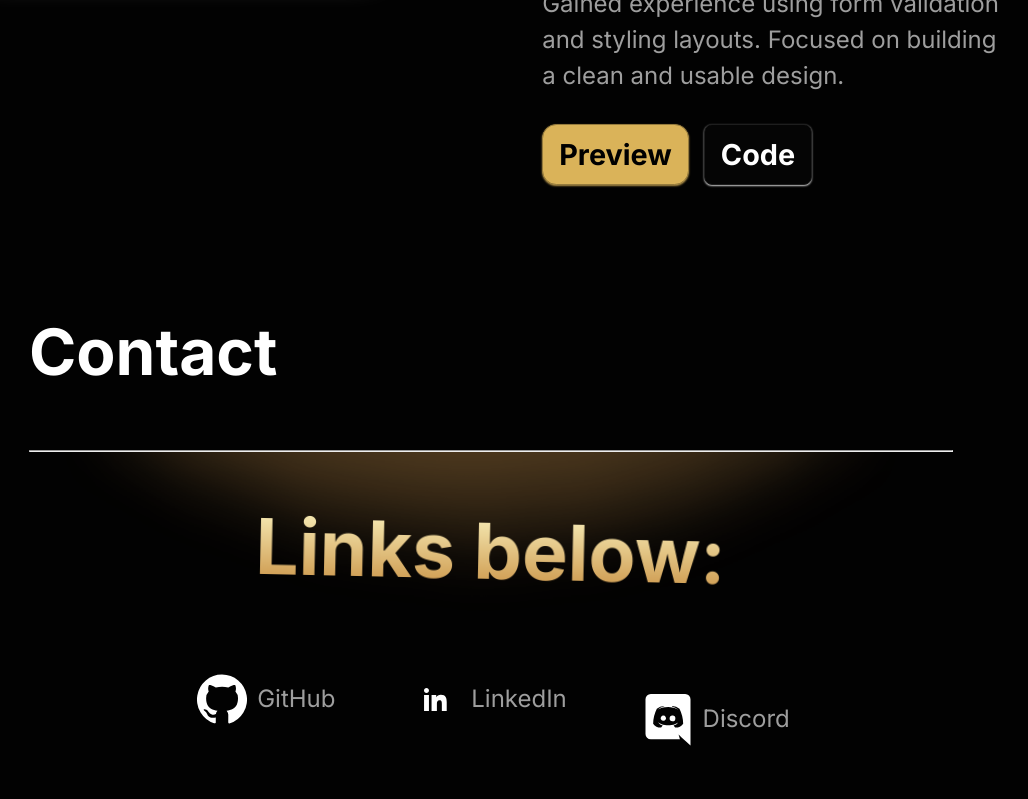
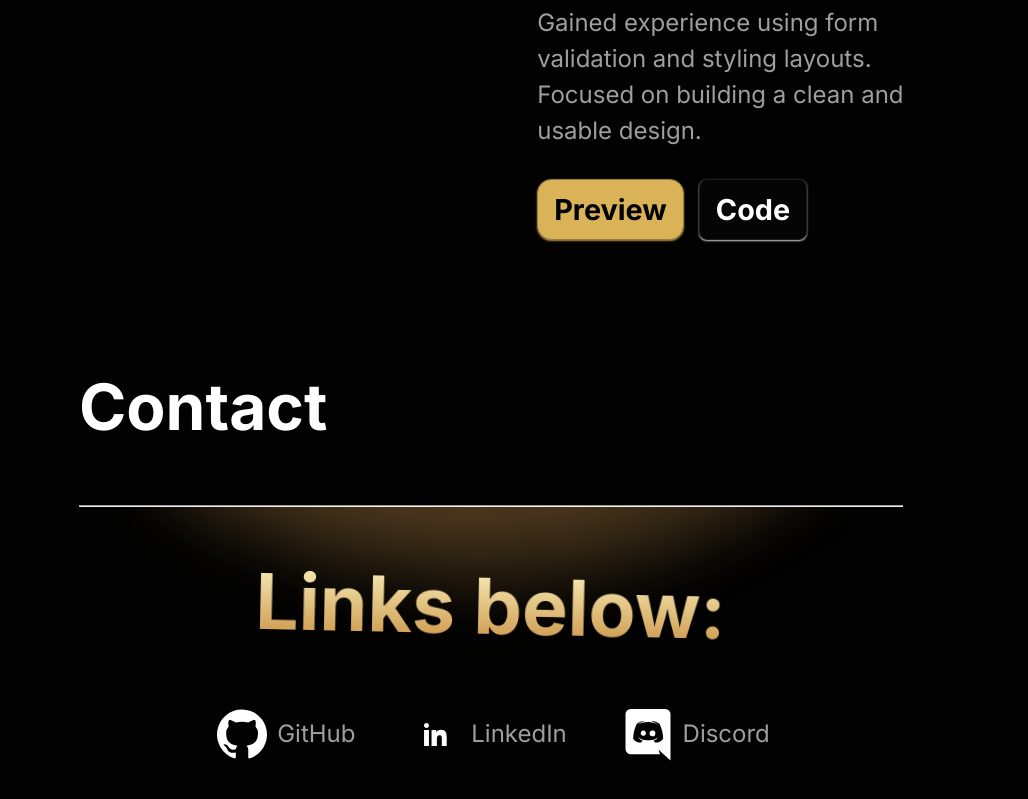
Before and after one commit to AdnaneTaleb10/Odin-Homepage, a website built with webpack: page src/index.html in a window 1280 px wide. Shown: the part 1837-2636 px from the top of the page, without its empty margins (149-1177 px from the left). Built offline with nearby package versions, Linux system fonts and the light colour scheme; a web font is replaced by a local one.

Commit message:
Fix alignment of contact icons when showing Copied feedback on Discord click

```diff
--- a/src/style.css
+++ b/src/style.css
@@ -78,6 +78,7 @@ nav > h3 {
 
 main {
   padding: 0 8em;
+  margin: 50px 50px;
 }
 
 #banner-heading > img {
@@ -402,7 +403,6 @@ main {
   display: flex;
   flex-direction: column;
   align-items: center;
-  margin-bottom: 1000px;
 }
 
 #contact-container > h1 {
@@ -437,10 +437,9 @@ main {
   fill: white;
 }
 
-#discord-container{
-  display: flex;
-  flex-direction: column;
-  align-items: center;
+#discord-container {
+  padding: 0;
+  position: relative;
 }
 
 #copy-feedback {
@@ -454,6 +453,8 @@ main {
   display: flex;
   justify-content: center;
   align-items: center;
+  position: absolute;
+  top: -2.2em;
   visibility: hidden;
 }
 
```
